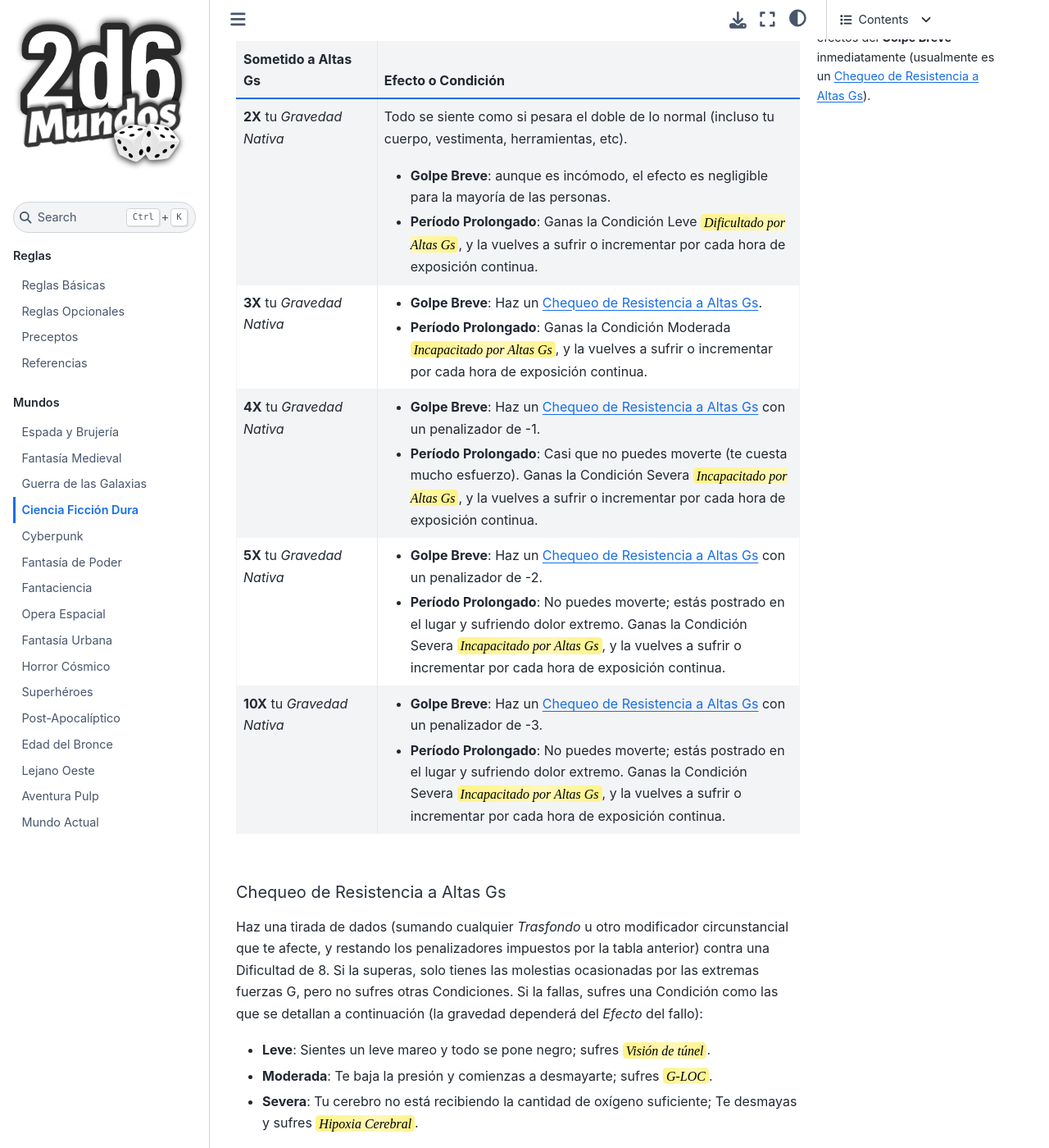
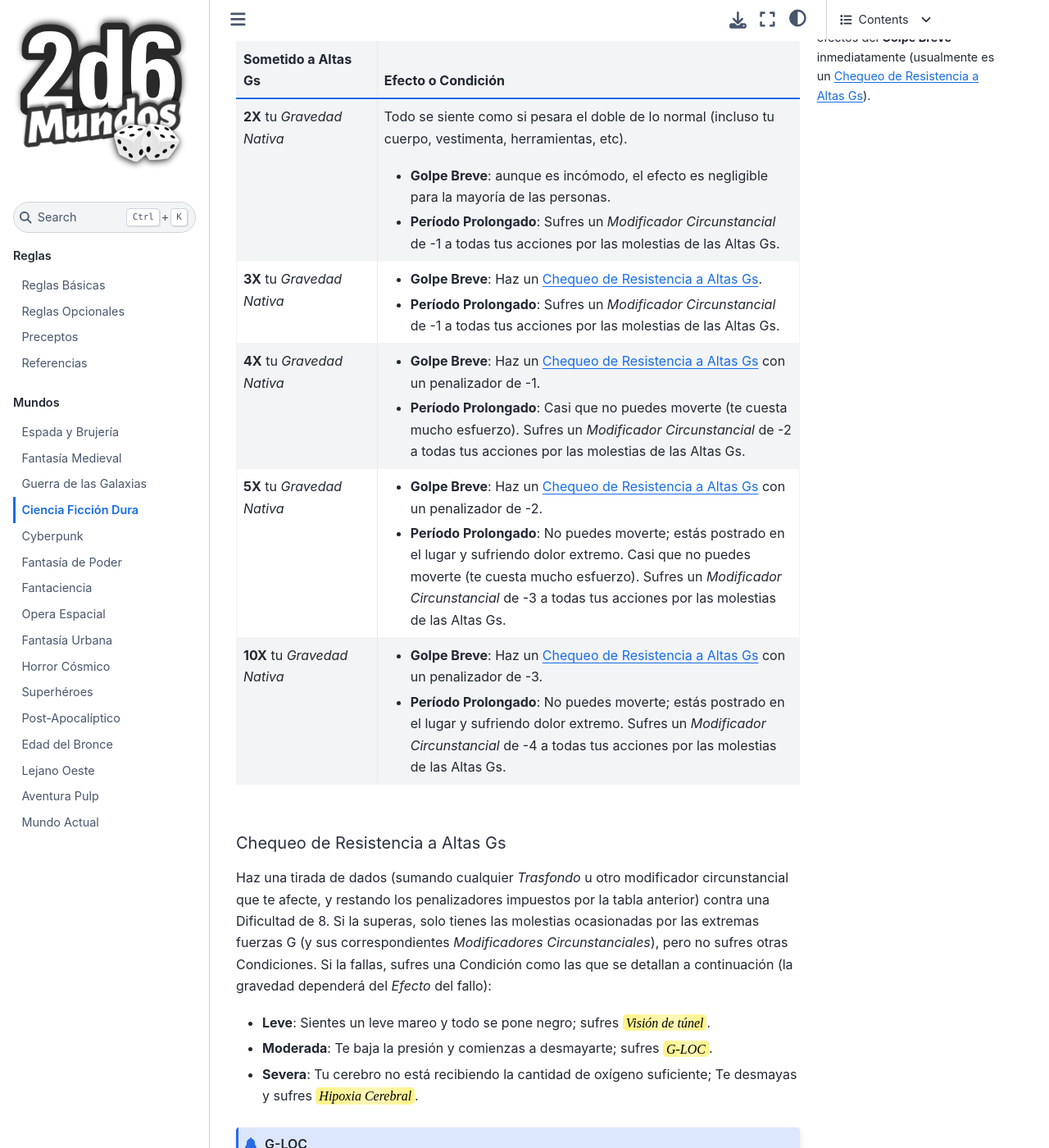
Before and after one commit to TaTooKa/2d6Mundos, a Sphinx documentation site: the page built from docs/source/pages/worlds/ciencia-ficcion-dura.rst, in a window 1280 px wide and 1400 px high, scrolled down 7753 px. Shown: the whole window at 82% size. Built offline with Sphinx 7.4.7 and the Sphinx Book theme 1.1.4, drawn with Linux system fonts in a browser that asks for light colours; some web fonts are replaced.

Commit message:
minor fix

```diff
--- a/docs/source/pages/worlds/ciencia-ficcion-dura.rst
+++ b/docs/source/pages/worlds/ciencia-ficcion-dura.rst
@@ -192,22 +192,22 @@
    "**2X** tu *Gravedad Nativa*", "Todo se siente como si pesara el doble de lo normal (incluso tu cuerpo, vestimenta, herramientas, etc).
 
    * **Golpe Breve**: aunque es incómodo, el efecto es negligible para la mayoría de las personas.
-   * **Período Prolongado**: Ganas la Condición Leve ``Dificultado por Altas Gs``, y la vuelves a sufrir o incrementar por cada hora de exposición continua."
+   * **Período Prolongado**: Sufres un *Modificador Circunstancial* de -1 a todas tus acciones por las molestias de las Altas Gs."
    "**3X** tu *Gravedad Nativa*", "* **Golpe Breve**: Haz un :ref:`Chequeo de Resistencia a Altas Gs <ciencia-ficcion-dura-chequeo-resistencia-altas-gs>`.
-   * **Período Prolongado**: Ganas la Condición Moderada ``Incapacitado por Altas Gs``, y la vuelves a sufrir o incrementar por cada hora de exposición continua."
+   * **Período Prolongado**: Sufres un *Modificador Circunstancial* de -1 a todas tus acciones por las molestias de las Altas Gs."
    "**4X** tu *Gravedad Nativa*", "* **Golpe Breve**: Haz un :ref:`Chequeo de Resistencia a Altas Gs <ciencia-ficcion-dura-chequeo-resistencia-altas-gs>` con un penalizador de -1.
-   * **Período Prolongado**: Casi que no puedes moverte (te cuesta mucho esfuerzo).  Ganas la Condición Severa ``Incapacitado por Altas Gs``, y la vuelves a sufrir o incrementar por cada hora de exposición continua."
+   * **Período Prolongado**: Casi que no puedes moverte (te cuesta mucho esfuerzo). Sufres un *Modificador Circunstancial* de -2 a todas tus acciones por las molestias de las Altas Gs."
    "**5X** tu *Gravedad Nativa*", "* **Golpe Breve**: Haz un :ref:`Chequeo de Resistencia a Altas Gs <ciencia-ficcion-dura-chequeo-resistencia-altas-gs>` con un penalizador de -2.
-   * **Período Prolongado**: No puedes moverte; estás postrado en el lugar y sufriendo dolor extremo.  Ganas la Condición Severa ``Incapacitado por Altas Gs``, y la vuelves a sufrir o incrementar por cada hora de exposición continua."
+   * **Período Prolongado**: No puedes moverte; estás postrado en el lugar y sufriendo dolor extremo. Casi que no puedes moverte (te cuesta mucho esfuerzo). Sufres un *Modificador Circunstancial* de -3 a todas tus acciones por las molestias de las Altas Gs."
    "**10X** tu *Gravedad Nativa*", "* **Golpe Breve**: Haz un :ref:`Chequeo de Resistencia a Altas Gs <ciencia-ficcion-dura-chequeo-resistencia-altas-gs>` con un penalizador de -3.
-   * **Período Prolongado**: No puedes moverte; estás postrado en el lugar y sufriendo dolor extremo.  Ganas la Condición Severa ``Incapacitado por Altas Gs``, y la vuelves a sufrir o incrementar por cada hora de exposición continua."
+   * **Período Prolongado**: No puedes moverte; estás postrado en el lugar y sufriendo dolor extremo. Sufres un *Modificador Circunstancial* de -4 a todas tus acciones por las molestias de las Altas Gs."
 
 .. _ciencia-ficcion-dura-chequeo-resistencia-altas-gs:
 
 Chequeo de Resistencia a Altas Gs
 ^^^^^^^^^^^^^^^^^^^^^^^^^^^^^^^^^
 
-Haz una tirada de dados (sumando cualquier *Trasfondo* u otro modificador circunstancial que te afecte, y restando los penalizadores impuestos por la tabla anterior) contra una Dificultad de 8. Si la superas, solo tienes las molestias ocasionadas por las extremas fuerzas G, pero no sufres otras Condiciones. Si la fallas, sufres una Condición como las que se detallan a continuación (la gravedad dependerá del *Efecto* del fallo):
+Haz una tirada de dados (sumando cualquier *Trasfondo* u otro modificador circunstancial que te afecte, y restando los penalizadores impuestos por la tabla anterior) contra una Dificultad de 8. Si la superas, solo tienes las molestias ocasionadas por las extremas fuerzas G (y sus correspondientes *Modificadores Circunstanciales*), pero no sufres otras Condiciones. Si la fallas, sufres una Condición como las que se detallan a continuación (la gravedad dependerá del *Efecto* del fallo):
 
 * **Leve**: Sientes un leve mareo y todo se pone negro; sufres ``Visión de túnel``.
 * **Moderada**: Te baja la presión y comienzas a desmayarte; sufres ``G-LOC``.
```
